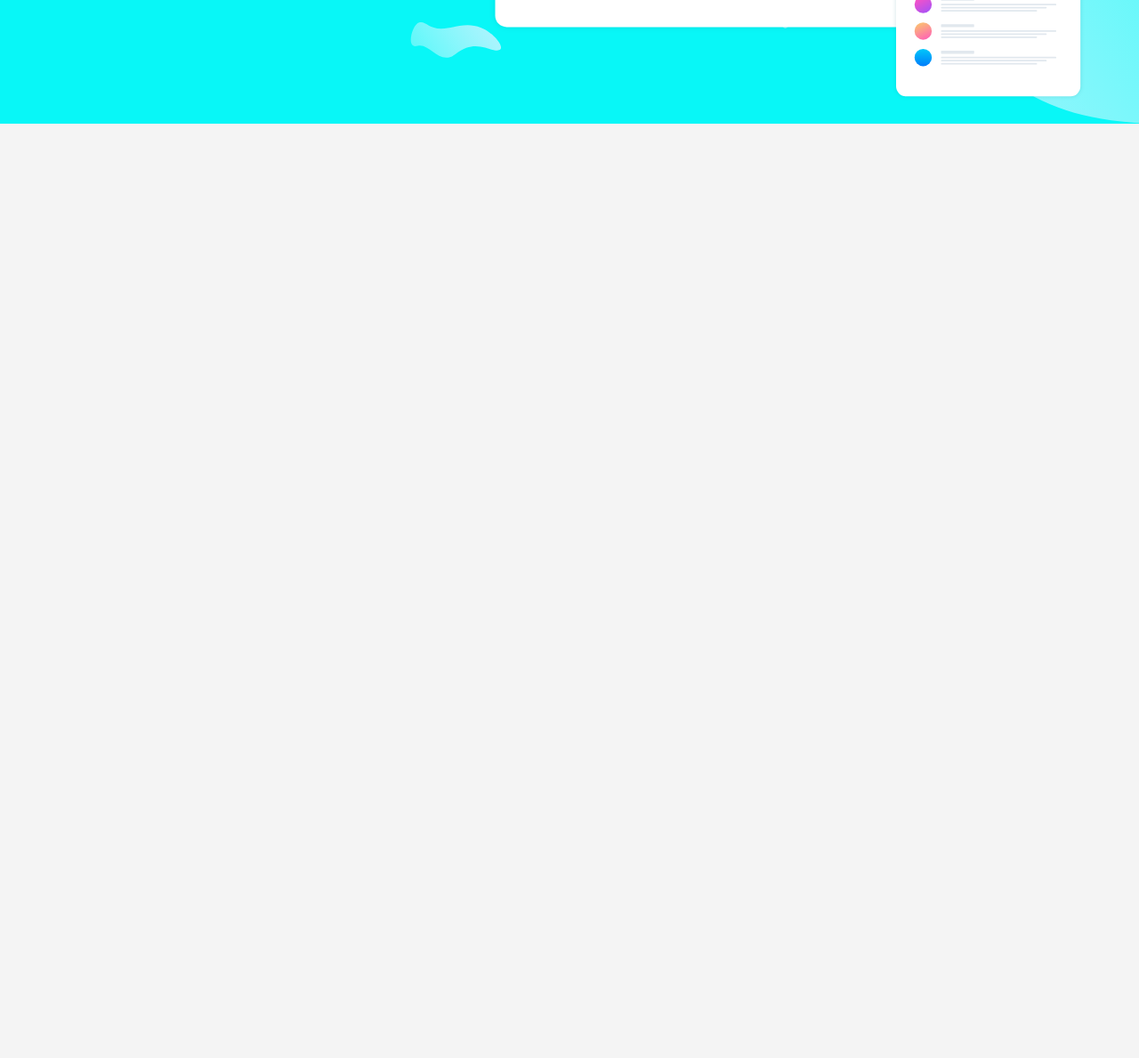
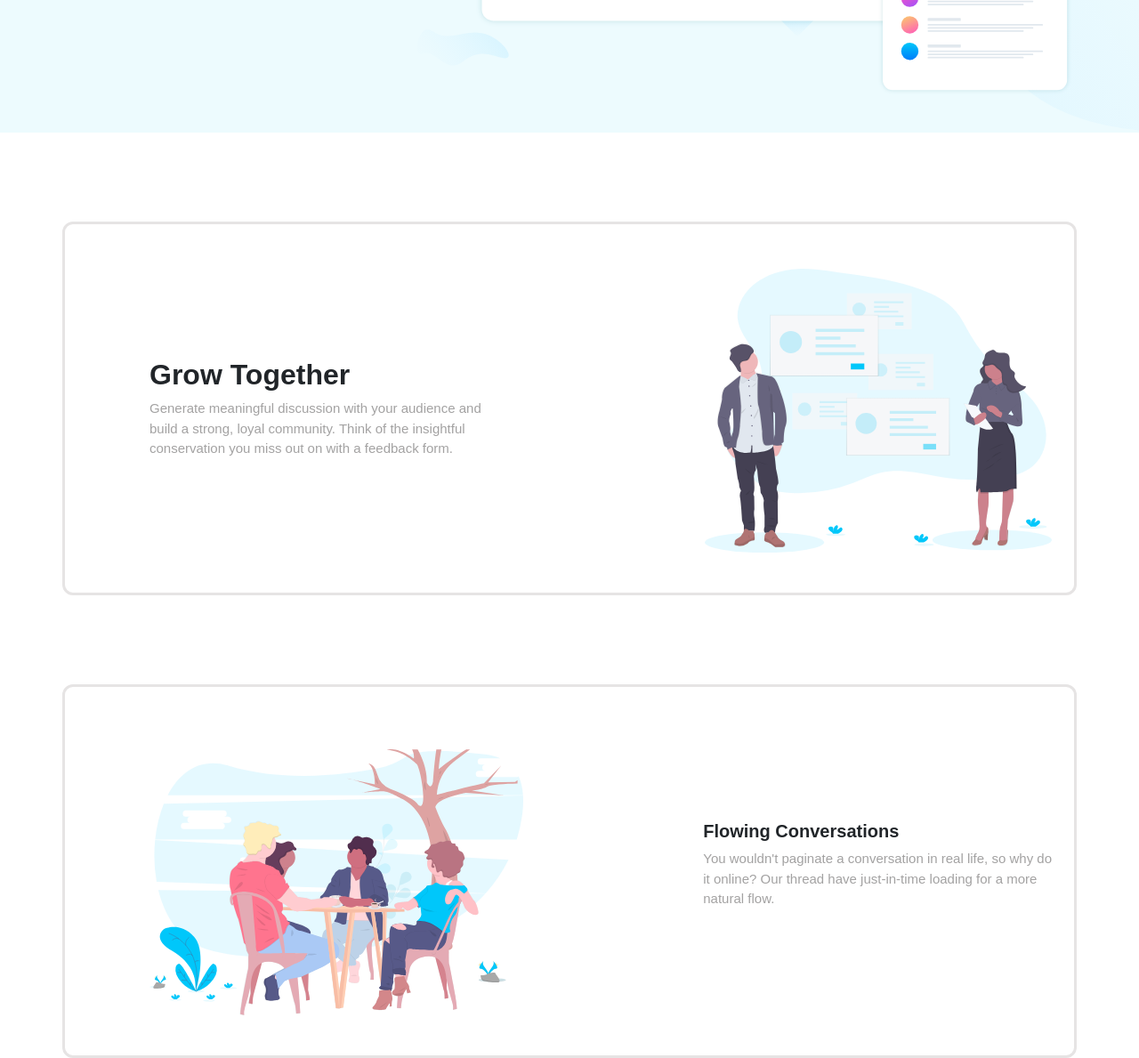
Before and after one commit to Tola-adelase/huddle, a plain HTML site: page huddle.html in a window 1280 px wide. Shown: the part 511-1700 px from the top of the page at 89% size. Before the commit the page ends 800 px from the top, so only its background shows below. Drawn offline with Linux system fonts and the light colour scheme.

Commit message:
Containers.
Containers with images and words.

```diff
--- a/assets/css/style.css
+++ b/assets/css/style.css
@@ -3,19 +3,19 @@ body{
     font-size: 15px;
     padding:0;
     margin:0;
-    background-color:#f4f4f4;
+    background-color: white;
 }
 
 #huddle{
-    min-height:650px;
+    min-height:660px;
     background:url('../images/bg-hero-desktop.svg');
     background-size: cover;
     background-repeat: no-repeat;
-    background-color: rgb(8, 247, 247);
+    background-color: #edfbfe;
 }
 
 .logo{
-    margin-left: 32px;
+    margin-left: 29px;
     margin-top: 15px;
 }
 
@@ -25,7 +25,10 @@ body{
    float: right;
    margin-right: 60px;
    margin-top: 15px;
+   font-size: 12px;
    font-weight: bold;
+   border: 2px solid rgb(236, 235, 235);
+   background-color: rgb(253, 251, 251);
 }
 
 .mockup {
@@ -34,27 +37,93 @@ body{
     max-width: 100%;
     margin-left: auto;
     margin-right: 60px;
-    margin-top: 68px;
+    margin-top: 61px;
    }
 
    h1{
        font-size: 43px;
        font-weight: bold;
        padding-top: 180px;
-       margin-left: 32px;
+       margin-left: 29px;
    }
 
    p{
-    margin-left: 32px;
+    margin-left: 29px;
     font-size: 16px;
     padding-top: 10px;
-    word-spacing: 3px;
+    word-spacing: 1px;
+    font-weight: 300;
    }
 
    .but{
     padding-top: 10px;
+    font-weight: bold;
+    font-size: 11px;
+    color: rgb(209, 207, 207);
     border-radius: 20px;
     padding: 7px 47px;
     margin-left: 32px;
-    background-color: blueviolet;
+    background-color: rgb(241, 89, 208);
    }
+
+
+   #conty{
+       margin-top: 100px;
+       min-height: 420px;
+       background-color: white;
+       border: 3px solid rgb(230, 228, 228);
+       border-radius: 12px;
+   }
+
+   .grow {
+    float: right;
+    width: 400px;
+    max-width: 100%;
+    padding-top: 50px;
+    padding-right: 10px;
+   }
+
+   .tog{
+       padding-top: 150px;
+       padding-left: 80px;
+   }
+
+   h2{
+       font-weight: bold;
+   }
+
+   .tog p1{
+       color: rgb(163, 162, 162);
+   }
+
+   #flow{
+    margin-top: 100px;
+    min-height: 420px;
+    background-color: white;
+    border: 3px solid rgb(230, 228, 228);
+    border-radius: 12px;
+
+}
+
+.thread {
+    float: left;
+    width: 500px;
+    max-width: 100%;
+    padding-top: 70px;
+    padding-left: 80px;
+   }
+
+   .nat{
+  float: right;
+  padding-top: 150px;
+  padding-right: 10px;
+}
+
+h3{
+    font-size: 20px;
+    font-weight: bold;
+}
+
+.nat p2{
+    color: rgb(163, 162, 162);
+}
--- a/huddle.html
+++ b/huddle.html
@@ -12,7 +12,7 @@
 
 
 <body>
-  <header id="huddle">
+  <header class="container-fluid" id="huddle">
     <nav class="navbar">
       <a class="navbar-brand" href="#">
         <img class="logo" src="assets/images/logo.svg" width="230" alt="huddle">
@@ -22,22 +22,35 @@
       </div>
     </nav>
 
-
-
-
-
     <div>
-
-      <img class="mockup" src="assets/images/illustration-mockups.svg" />
+      <img class="mockup img-fluid" src="assets/images/illustration-mockups.svg" />
       <h1> Build The Community <br> Your Fans Will Love </h1>
       <p>Huddle re-imagines the way we build communities. You have <br> a voice, but so
         does your audiences. Create connections with <br> your users as you engage in genuine discussion. </p>
       <button type="button" class="btn but"> Get Started For Free </button>
-
     </div>
+  </header>
 
 
-  </header>
+  <section class="container" id="conty">
+    <img class="grow" src="assets/images/illustration-grow-together.svg" />
+    <div class="tog">
+      <h2> Grow Together </h2>
+      <p1>Generate meaningful discussion with your audience and <br>
+        build a strong, loyal community. Think of the insightful <br>
+        conservation you miss out on with a feedback form. </p1>
+    </div>
+  </section>
+
+  <section class="container" id="flow">
+    <img class="thread" src="assets/images/illustration-flowing-conversation.svg" />
+    <div class="nat">
+      <h3> Flowing Conversations </h3>
+      <p2> You wouldn't paginate a conversation in real life, so why do <br>
+        it online? Our thread have just-in-time loading for a more<br>
+        natural flow. </p2>
+    </div>
+  </section>
 
 </body>
 
```
